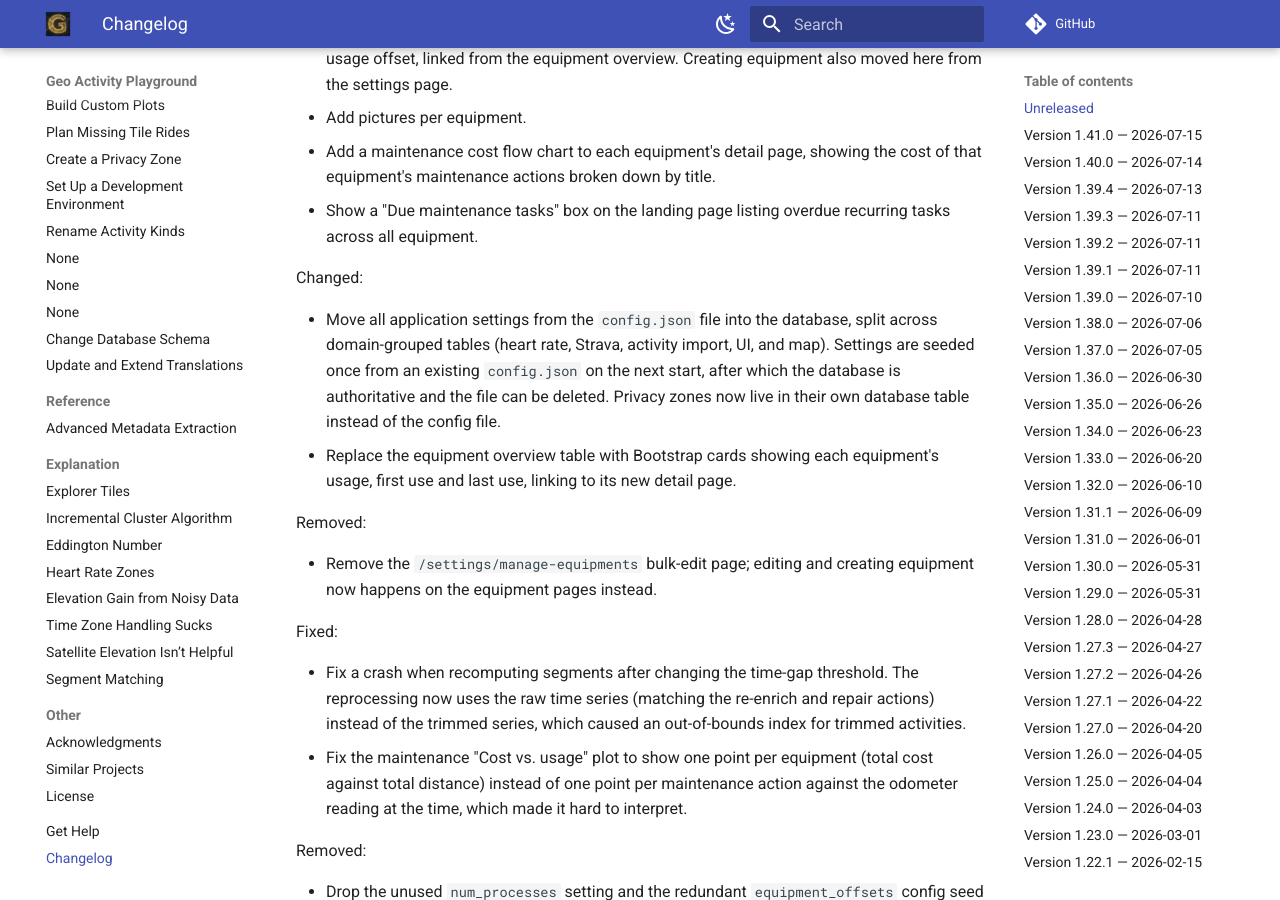
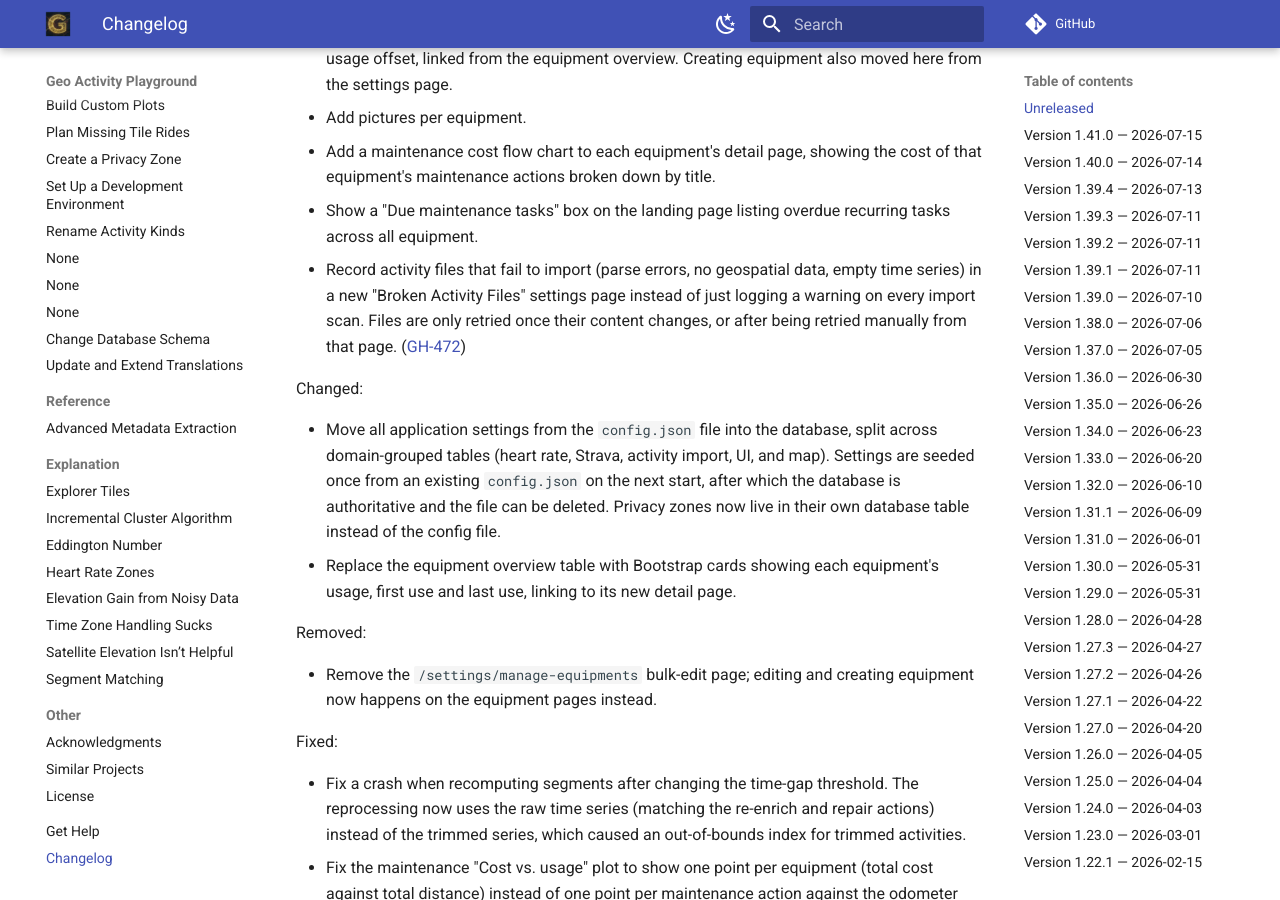
Before and after one commit to martin-ueding/geo-activity-playground, an MkDocs documentation site: the page built from docs/changelog.md, in a window 1280 px wide and 900 px high, scrolled down 343 px. Built offline with MkDocs 1.6.1 and Material for MkDocs 9.7.7, drawn with Linux system fonts in a browser that asks for light colours; comment, search, counter and statistics services are not loaded.

Commit message:
docs: mention broken activity files tracking in changelog
Refs: GH-472

```diff
--- a/docs/changelog.md
+++ b/docs/changelog.md
@@ -23,6 +23,7 @@ Added:
 - Add pictures per equipment.
 - Add a maintenance cost flow chart to each equipment's detail page, showing the cost of that equipment's maintenance actions broken down by title.
 - Show a "Due maintenance tasks" box on the landing page listing overdue recurring tasks across all equipment.
+- Record activity files that fail to import (parse errors, no geospatial data, empty time series) in a new "Broken Activity Files" settings page instead of just logging a warning on every import scan. Files are only retried once their content changes, or after being retried manually from that page. ([GH-472](https://github.com/martin-ueding/geo-activity-playground/issues/472))
 
 Changed:
 
```
